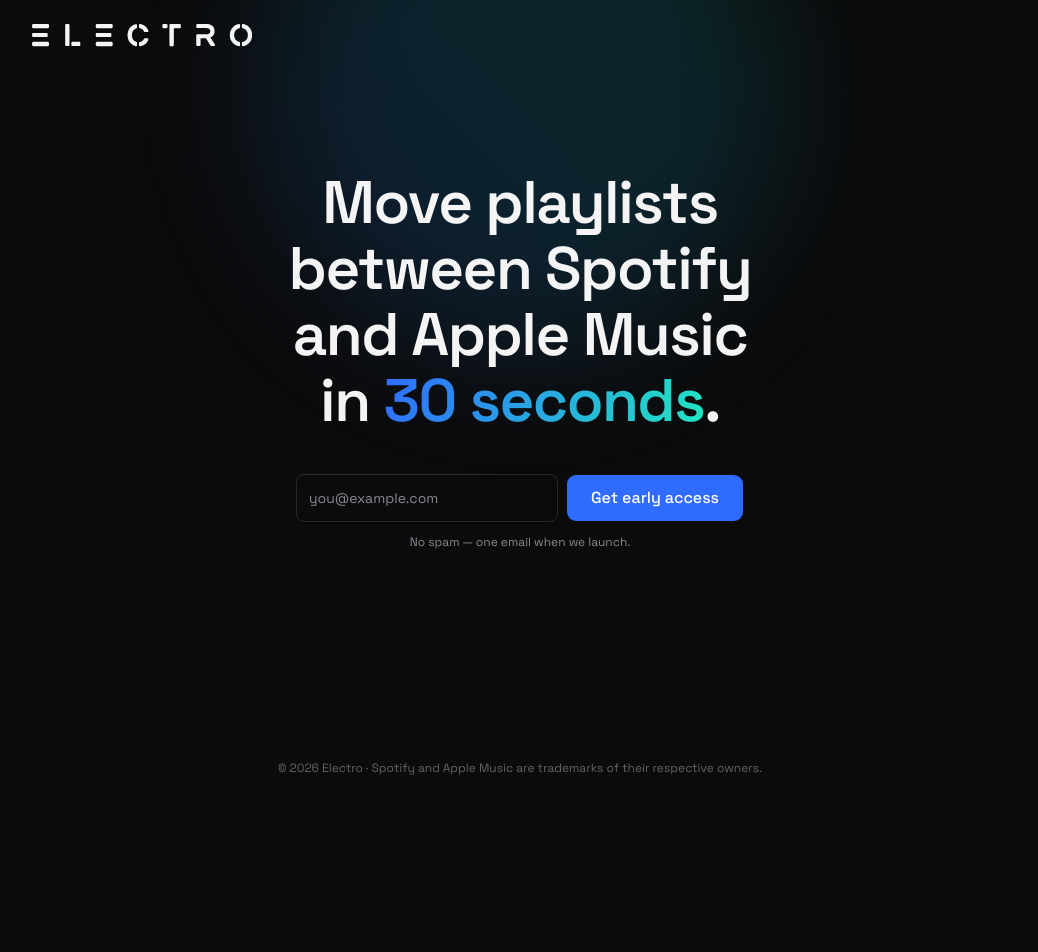
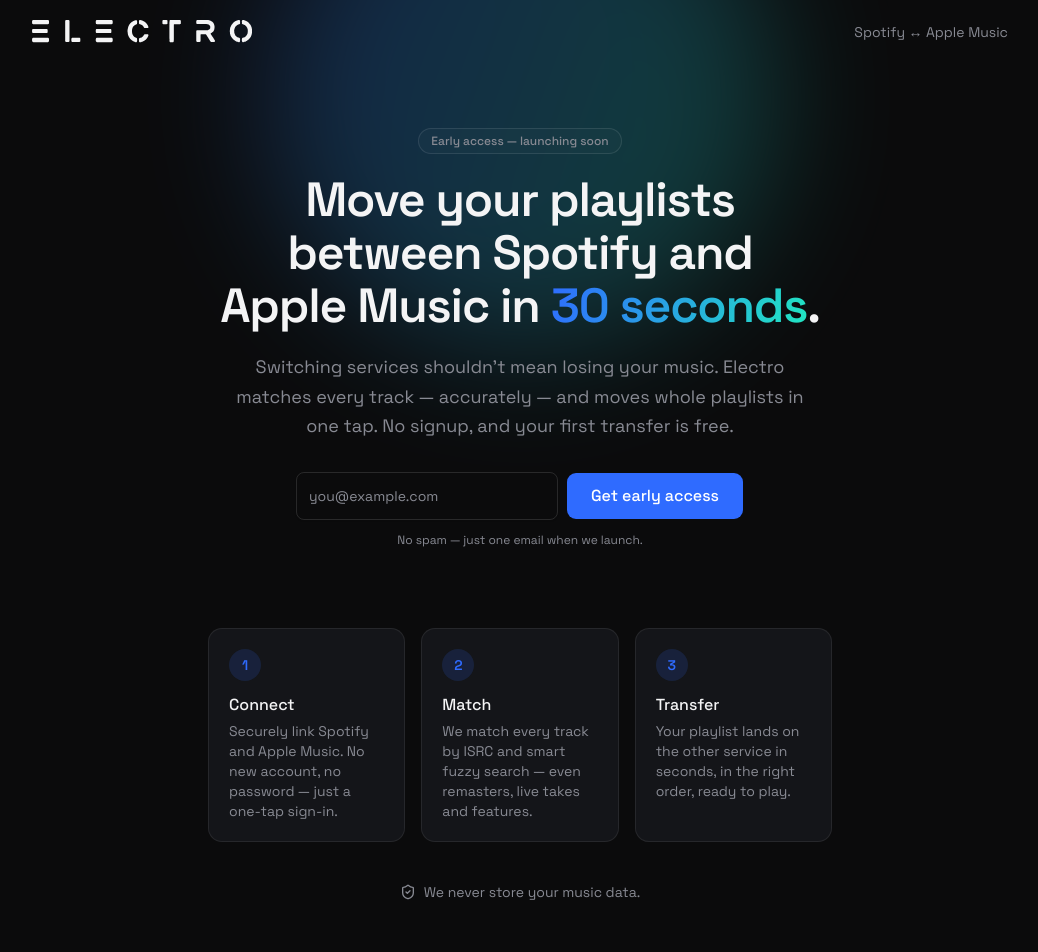
Before and after one commit to ElectroLive/electro, a Next.js app: page / in a window 1280 px wide. Shown: the top 952 px of the page, without its empty margins (120-1158 px from the left). Before the commit the page ends 800 px from the top, so only its background shows below. Built offline with nearby package versions, Linux system fonts and the light colour scheme; a web font is replaced by a local one.

Commit message:
Revert 'Strip landing page to minimal' — restore subcopy, 3-step section, trust line
User wants the deleted text back as the base for an upcoming Karim-Rashid-inspired editorial redesign.

```diff
--- a/app/page.tsx
+++ b/app/page.tsx
@@ -1,45 +1,105 @@
+import { ShieldCheck } from "lucide-react";
 import { WaitlistForm } from "@/components/waitlist-form";
+
+const steps = [
+  {
+    title: "Connect",
+    body: "Securely link Spotify and Apple Music. No new account, no password — just a one-tap sign-in.",
+  },
+  {
+    title: "Match",
+    body: "We match every track by ISRC and smart fuzzy search — even remasters, live takes and features.",
+  },
+  {
+    title: "Transfer",
+    body: "Your playlist lands on the other service in seconds, in the right order, ready to play.",
+  },
+];
 
 export default function Home() {
   return (
     <div className="relative flex flex-1 flex-col overflow-hidden">
-      {/* subtle brand glow */}
+      {/* Brand glow — electric-blue → teal, soft, behind everything */}
       <div
         aria-hidden
         className="pointer-events-none absolute inset-x-0 -top-40 -z-10 flex justify-center"
       >
-        <div className="h-[32rem] w-[32rem] rounded-full bg-gradient-to-tr from-electro-blue/15 to-electro-teal/15 blur-3xl" />
+        <div
+          className="h-[32rem] w-[32rem] rounded-full opacity-25 blur-3xl"
+          style={{
+            backgroundImage: "linear-gradient(110deg, #2F6BFF, #21E6C1)",
+          }}
+        />
       </div>
 
-      <header className="mx-auto w-full max-w-5xl px-6 py-6">
+      <header className="mx-auto flex w-full max-w-5xl items-center justify-between px-6 py-5">
+        {/* Wordmark SVG, tagline-cropped (viewBox trimmed to y<=54 to drop "100% ELECTRONIC MUSIC") */}
         <span
           role="img"
           aria-label="Electro"
           className="electro-mark electro-wordmark inline-block h-6 text-electro-snow"
         />
+        <span className="text-sm text-muted-foreground">Spotify ↔ Apple Music</span>
       </header>
 
-      <main className="mx-auto flex w-full max-w-xl flex-1 flex-col items-center justify-center px-6 pb-24 text-center">
-        <h1 className="text-balance text-4xl font-semibold leading-[1.1] tracking-tight sm:text-5xl md:text-6xl">
-          Move playlists between Spotify and Apple Music in{" "}
+      <main className="mx-auto flex w-full max-w-2xl flex-1 flex-col items-center px-6 pb-20 pt-10 text-center sm:pt-16">
+        <span className="mb-5 inline-flex items-center rounded-full border border-white/10 bg-white/[0.02] px-3 py-1 text-xs font-medium text-muted-foreground">
+          Early access — launching soon
+        </span>
+
+        <h1 className="text-balance text-4xl font-semibold leading-[1.1] tracking-tight sm:text-5xl">
+          Move your playlists between Spotify and Apple Music in{" "}
           <span
             className="bg-clip-text text-transparent"
-            style={{ backgroundImage: "linear-gradient(110deg, #2F6BFF, #21E6C1)" }}
+            style={{
+              backgroundImage: "linear-gradient(110deg, #2F6BFF, #21E6C1)",
+            }}
           >
             30 seconds
           </span>
           .
         </h1>
 
-        <div className="mt-10 w-full max-w-md">
+        <p className="mt-5 max-w-xl text-pretty text-lg leading-relaxed text-muted-foreground">
+          Switching services shouldn&apos;t mean losing your music. Electro matches every
+          track — accurately — and moves whole playlists in one tap. No signup, and your
+          first transfer is free.
+        </p>
+
+        <div className="mt-8 w-full max-w-md">
           <WaitlistForm />
           <p className="mt-3 text-xs text-muted-foreground">
-            No spam — one email when we launch.
+            No spam — just one email when we launch.
           </p>
         </div>
+
+        <section className="mt-20 w-full" aria-labelledby="how-it-works">
+          <h2 id="how-it-works" className="sr-only">
+            How it works
+          </h2>
+          <ol className="grid gap-4 text-left sm:grid-cols-3">
+            {steps.map((step, i) => (
+              <li
+                key={step.title}
+                className="rounded-xl border border-white/[0.08] bg-card p-5"
+              >
+                <span className="flex size-8 items-center justify-center rounded-full bg-electro-blue/15 text-sm font-semibold text-electro-blue">
+                  {i + 1}
+                </span>
+                <h3 className="mt-3 font-medium">{step.title}</h3>
+                <p className="mt-1 text-sm text-muted-foreground">{step.body}</p>
+              </li>
+            ))}
+          </ol>
+        </section>
+
+        <p className="mt-10 inline-flex items-center gap-2 text-sm text-muted-foreground">
+          <ShieldCheck className="size-4" aria-hidden />
+          We never store your music data.
+        </p>
       </main>
 
-      <footer className="mx-auto w-full max-w-5xl px-6 py-6 text-center text-xs text-muted-foreground/70">
+      <footer className="mx-auto w-full max-w-5xl px-6 py-8 text-center text-xs text-muted-foreground">
         © {new Date().getFullYear()} Electro · Spotify and Apple Music are trademarks of
         their respective owners.
       </footer>
```
